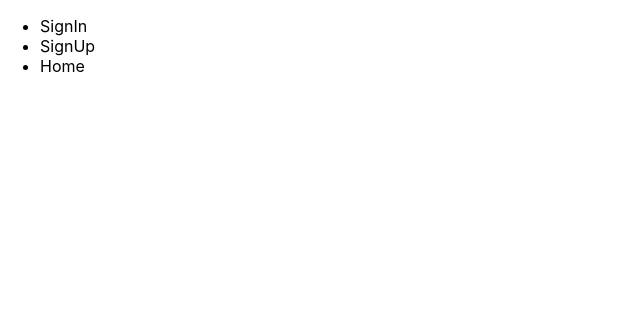
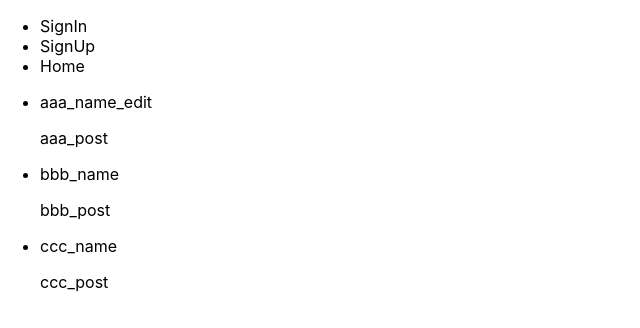
Before and after one commit to watanabedaigo/sns-next, a Next.js app in the folder sns-next/: page / in a window 1280 px wide. Shown: the top 328 px of the page, without its empty margins (0-640 px from the left). Built offline with nearby package versions, Linux system fonts and the light colour scheme; no server answers; data requests are answered from the project's data file.

Commit message:
投稿表示切り替え実装（ログインしている：自分の投稿、フォローしている人 / ログインしていない：全ユーザーの投稿）

```diff
--- a/sns-next/db.json
+++ b/sns-next/db.json
@@ -5,9 +5,50 @@
       "name": "aaa_name_edit",
       "profile": "aaa_profile_edit",
       "favoritePostId": [],
+      "followUserId": [
+        "sSWKf22XHKaE4PjrDcT8USeLAVf2",
+        "iIyTVRuHqCbFL9kuoLcmW2XOi8T2"
+      ],
+      "follwedUserId": []
+    },
+    {
+      "id": "sSWKf22XHKaE4PjrDcT8USeLAVf2",
+      "name": "bbb_name",
+      "profile": "bbb_profile",
+      "favoritePostId": [],
+      "followUserId": ["iIyTVRuHqCbFL9kuoLcmW2XOi8T2"],
+      "follwedUserId": []
+    },
+    {
+      "id": "iIyTVRuHqCbFL9kuoLcmW2XOi8T2",
+      "name": "ccc_name",
+      "profile": "ccc_profile",
+      "favoritePostId": [],
       "followUserId": [],
       "follwedUserId": []
     }
   ],
-  "posts": []
+  "posts": [
+    {
+      "id": "01GQ744C9N85RDKNRNQJ5ZMTDF",
+      "content": "aaa_post",
+      "addFavoriteUserId": [],
+      "userId": "uiEG0MdVfOgZQ9BaVPEkaOPhlqh1",
+      "userName": "aaa_name_edit"
+    },
+    {
+      "id": "01GQ7B5AQ8ERV44N71J0H56QT6",
+      "content": "bbb_post",
+      "addFavoriteUserId": [],
+      "userId": "sSWKf22XHKaE4PjrDcT8USeLAVf2",
+      "userName": "bbb_name"
+    },
+    {
+      "id": "01GQ7CNE9NMS1A13XRFSCAHGPD",
+      "content": "ccc_post",
+      "addFavoriteUserId": [],
+      "userId": "iIyTVRuHqCbFL9kuoLcmW2XOi8T2",
+      "userName": "ccc_name"
+    }
+  ]
 }
--- a/sns-next/src/components/modules/Header/index.tsx
+++ b/sns-next/src/components/modules/Header/index.tsx
@@ -17,8 +17,6 @@ const Header: React.FC = React.memo(() => {
 
   // contextで管理している値を取得
   const { firebaseUser, jsonUsers, setJsonUsers } = useAuthContext()
-
-  console.log(jsonUsers)
 
   // ログインしているfirebaseUserのuidをもとに、jsonUsersの中からログインしているユーザーデータを特定
   const targetJsonUser = jsonUsers?.find((jsonUser) => {
--- a/sns-next/src/pages/add/post.tsx
+++ b/sns-next/src/pages/add/post.tsx
@@ -22,7 +22,7 @@ const AddPost: NextPage = () => {
     return jsonUser.id === firebaseUser?.uid
   }) as JsonUserType
 
-  const addInfo = (e: EventType) => {
+  const addPost = (e: EventType) => {
     e.preventDefault()
 
     // 投稿フォームの値を取得
@@ -50,12 +50,12 @@ const AddPost: NextPage = () => {
     <div>
       <div>
         <h1>投稿</h1>
-        <form onSubmit={addInfo}>
+        <form onSubmit={addPost}>
           <div>
             <textarea id="post" name="post" placeholder="post" />
           </div>
           <div>
-            <button>登録</button>
+            <button>投稿</button>
           </div>
         </form>
       </div>
--- a/sns-next/src/pages/edit/user/[id].tsx
+++ b/sns-next/src/pages/edit/user/[id].tsx
@@ -40,8 +40,6 @@ const EditUserInfo: NextPage = () => {
       'input[name="profile"]'
     ) as HTMLInputElement
     const profileValue = profileInput.value
-
-    console.log({ nameValue, profileValue })
 
     if (jsonUsers && firebaseUser) {
       // そのデータのname,profileプロパティを上書き
--- a/sns-next/src/pages/index.tsx
+++ b/sns-next/src/pages/index.tsx
@@ -1,8 +1,89 @@
+import { useState, useEffect } from 'react'
 import type { NextPage } from 'next'
 import { useAuthContext } from 'contexts/AuthContext'
+import { PostType } from 'types/PostType'
+import type { JsonUserType } from 'types/JsonUserType'
+import { getData } from 'apis/sns'
 
 const Home: NextPage = () => {
-  return <div></div>
+  // contextで管理している値を取得
+  const { jsonUsers, firebaseUser } = useAuthContext()
+
+  // ログインしているfirebaseUserのuidをもとに、jsonUsersの中からログインしているユーザーデータを特定
+  const targetJsonUser = jsonUsers?.find((jsonUser) => {
+    return jsonUser.id === firebaseUser?.uid
+  }) as JsonUserType
+
+  // APIリクエスト先のURL
+  const postsUrl = 'http://localhost:3001/posts'
+
+  // State
+  // 全投稿を扱う
+  const [allPosts, setAllPosts] = useState<PostType[]>([])
+  // 表示する投稿を扱う（ログインしていない時：表示する投稿＝全投稿 / ログインしている時：表示する投稿＝自分の投稿とフォローしているユーザーの投稿）
+  const [showPosts, setShowPosts] = useState<PostType[]>([])
+
+  // useEffect
+  // 依存配列は空なので、中の処理は初回レンダリング時のみ実行
+  useEffect(() => {
+    // クリーンアップ関数（React v18対応）
+    let unmounted = false
+
+    // Read（Posts）
+    getData(postsUrl)
+      .then((postsData) => {
+        if (!unmounted) {
+          // 取得したデータを型アサーションで型上書き
+          const getPosts = postsData as PostType[]
+
+          // State更新
+          setAllPosts([...getPosts])
+
+          // ログインしているかどうかでStateの値を変える
+          if (firebaseUser) {
+            // ログインしている時：表示する投稿＝自分の投稿とフォローしているユーザーの投稿（post ≠ showPosts）
+            // 自分の投稿を抽出
+            const MyPosts = getPosts.filter((post) => {
+              return post.userId === firebaseUser.uid
+            }) as PostType[]
+
+            // フォローしているユーザーの投稿を抽出
+            // json-serverにおける、ログインしているユーザーデータのfollowUserIdプロパティ（配列）にidが含まれているユーザーの投稿を表示
+            // = followUserId（配列）中に、post.idが入っていれば表示
+            const followsPosts = getPosts.filter((post) => {
+              return targetJsonUser.followUserId.indexOf(post.userId) !== -1
+            }) as PostType[]
+
+            setShowPosts([...MyPosts, ...followsPosts])
+          } else {
+            // ログインしていない時：表示する投稿＝全投稿（post = showPosts）
+            setShowPosts([...getPosts])
+          }
+        }
+      })
+      .catch((Error) => {
+        console.error(Error)
+      })
+
+    return () => {
+      unmounted = true
+    }
+  }, [])
+
+  return (
+    <div>
+      <ul>
+        {showPosts.map((post) => {
+          return (
+            <li key={post.id}>
+              <p>{post.userName}</p>
+              <p>{post.content}</p>
+            </li>
+          )
+        })}
+      </ul>
+    </div>
+  )
 }
 
 export default Home
--- a/sns-next/src/pages/signup.tsx
+++ b/sns-next/src/pages/signup.tsx
@@ -6,7 +6,7 @@ import { createUserWithEmailAndPassword } from 'firebase/auth'
 import { useRouter } from 'next/router'
 import { postData } from 'apis/sns'
 import { useAuthContext } from 'contexts/AuthContext'
-import type { JsonUserType } from 'types/JsonUserType'
+import { JsonUserType } from 'types/JsonUserType'
 
 const SignUp: NextPage = () => {
   // routerオブジェクト作成
```
